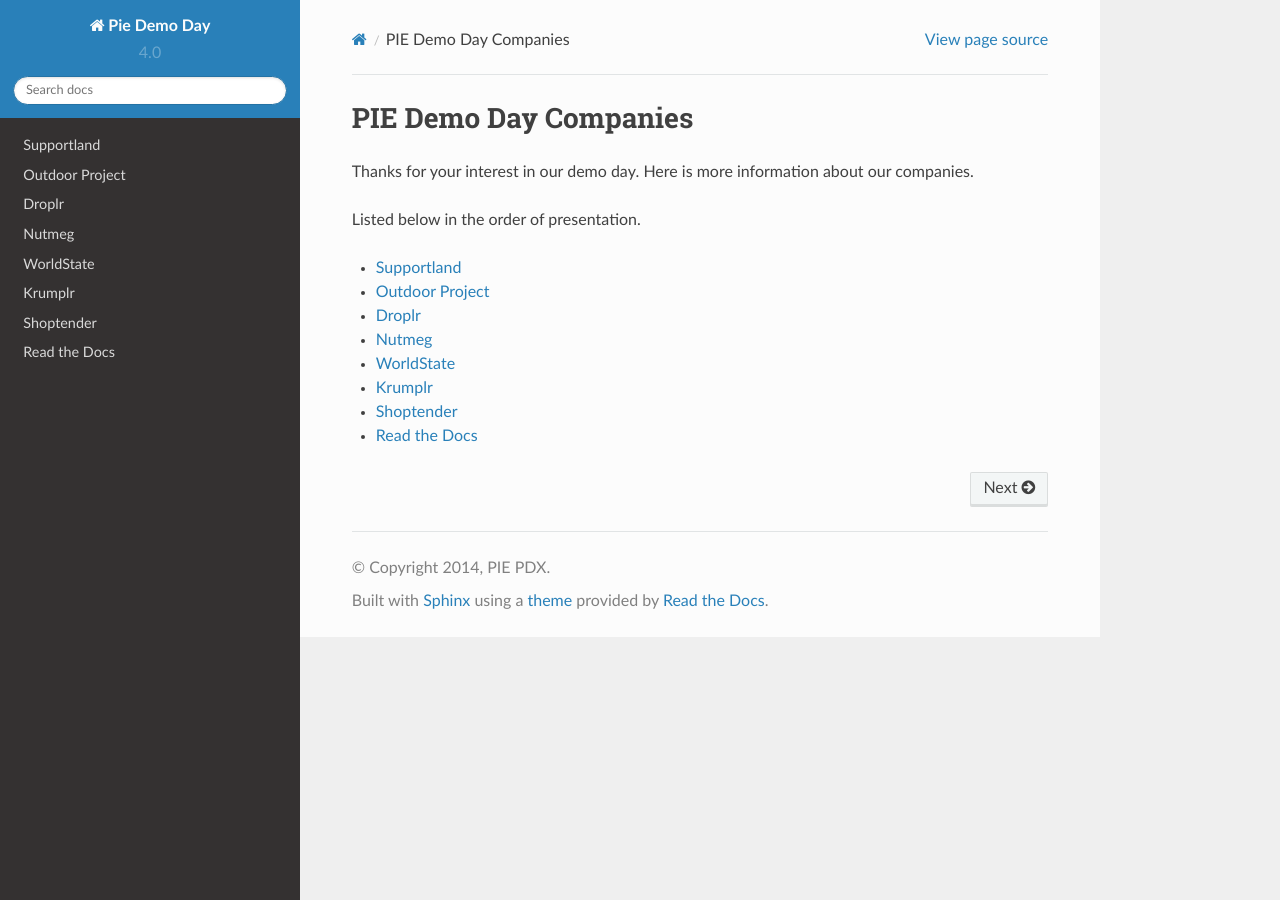
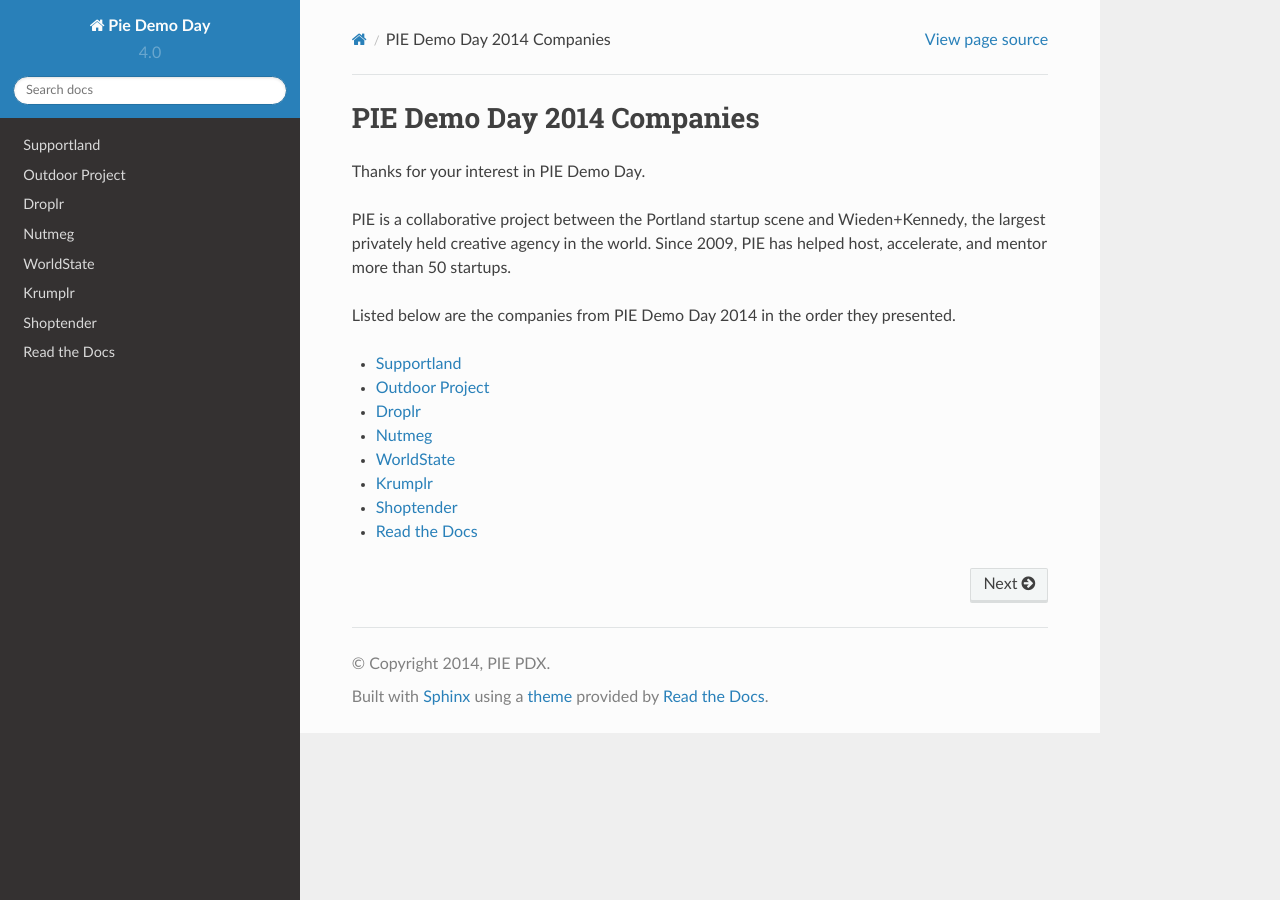
Before and after one commit to piepdx/pie-docs, a Sphinx documentation site: the page built from docs/index.rst, in a window 1280 px wide. Built offline with Sphinx 7.4.7 and the Read the Docs theme 2.0.0, drawn with Linux system fonts in a browser that asks for light colours.

Commit message:
Adding more filling to PIE

```diff
--- a/docs/index.rst
+++ b/docs/index.rst
@@ -1,10 +1,11 @@
-PIE Demo Day Companies
+PIE Demo Day 2014 Companies
 ======================
 
-Thanks for your interest in our demo day.
-Here is more information about our companies.
+Thanks for your interest in PIE Demo Day.
 
-Listed below in the order of presentation.
+PIE is a collaborative project between the Portland startup scene and Wieden+Kennedy, the largest privately held creative agency in the world. Since 2009, PIE has helped host, accelerate, and mentor more than 50 startups.
+
+Listed below are the companies from PIE Demo Day 2014 in the order they presented.
 
 .. toctree::
    :maxdepth: 1
```
